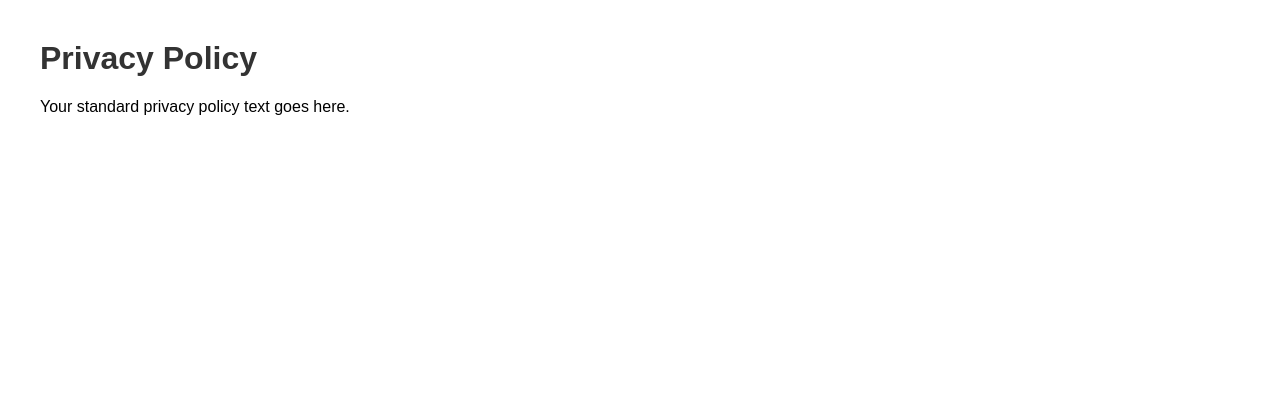
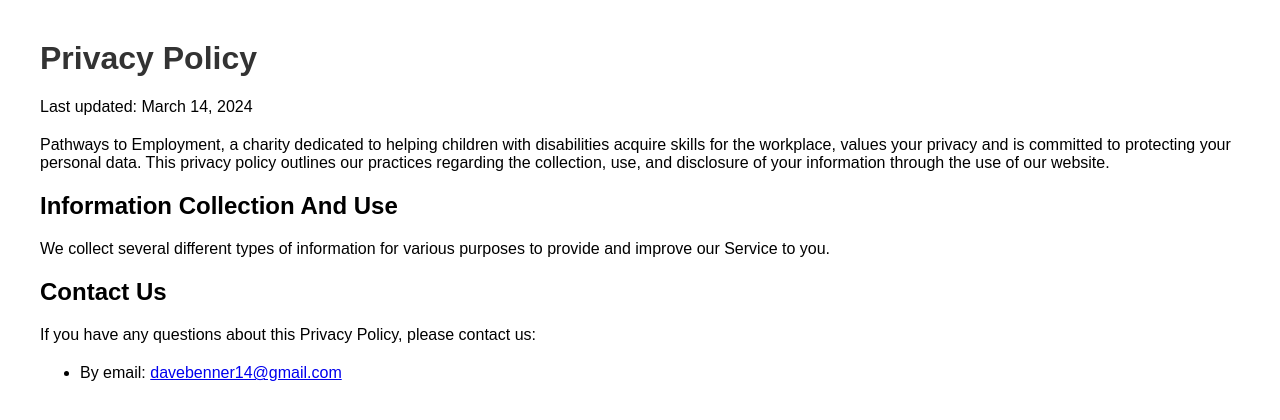
Before and after one commit to davebenner14/Privacy-policy-site, a plain HTML site: page index.html in a window 1280 px wide. Drawn offline with Linux system fonts and the light colour scheme.

Commit message:
basic text on privacy policy

```diff
--- a/index.html
+++ b/index.html
@@ -19,7 +19,28 @@
   </head>
   <body>
     <h1>Privacy Policy</h1>
-    <p>Your standard privacy policy text goes here.</p>
-    <!-- Add more sections as needed -->
+    <p>Last updated: March 14, 2024</p>
+    <p>
+      Pathways to Employment, a charity dedicated to helping children with
+      disabilities acquire skills for the workplace, values your privacy and is
+      committed to protecting your personal data. This privacy policy outlines
+      our practices regarding the collection, use, and disclosure of your
+      information through the use of our website.
+    </p>
+    <h2>Information Collection And Use</h2>
+    <p>
+      We collect several different types of information for various purposes to
+      provide and improve our Service to you.
+    </p>
+    <h2>Contact Us</h2>
+    <p>
+      If you have any questions about this Privacy Policy, please contact us:
+    </p>
+    <ul>
+      <li>
+        By email:
+        <a href="mailto:davebenner14@gmail.com">davebenner14@gmail.com</a>
+      </li>
+    </ul>
   </body>
 </html>
```
